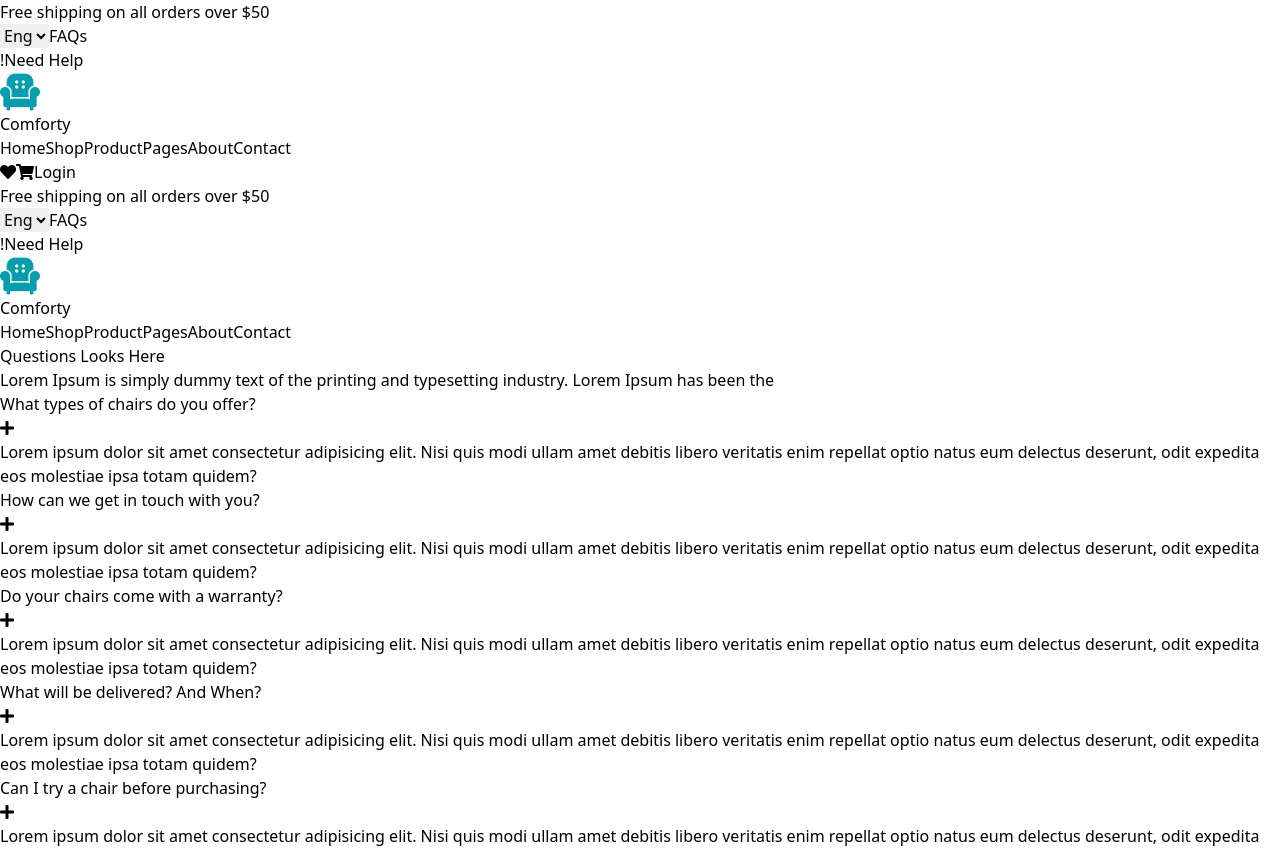
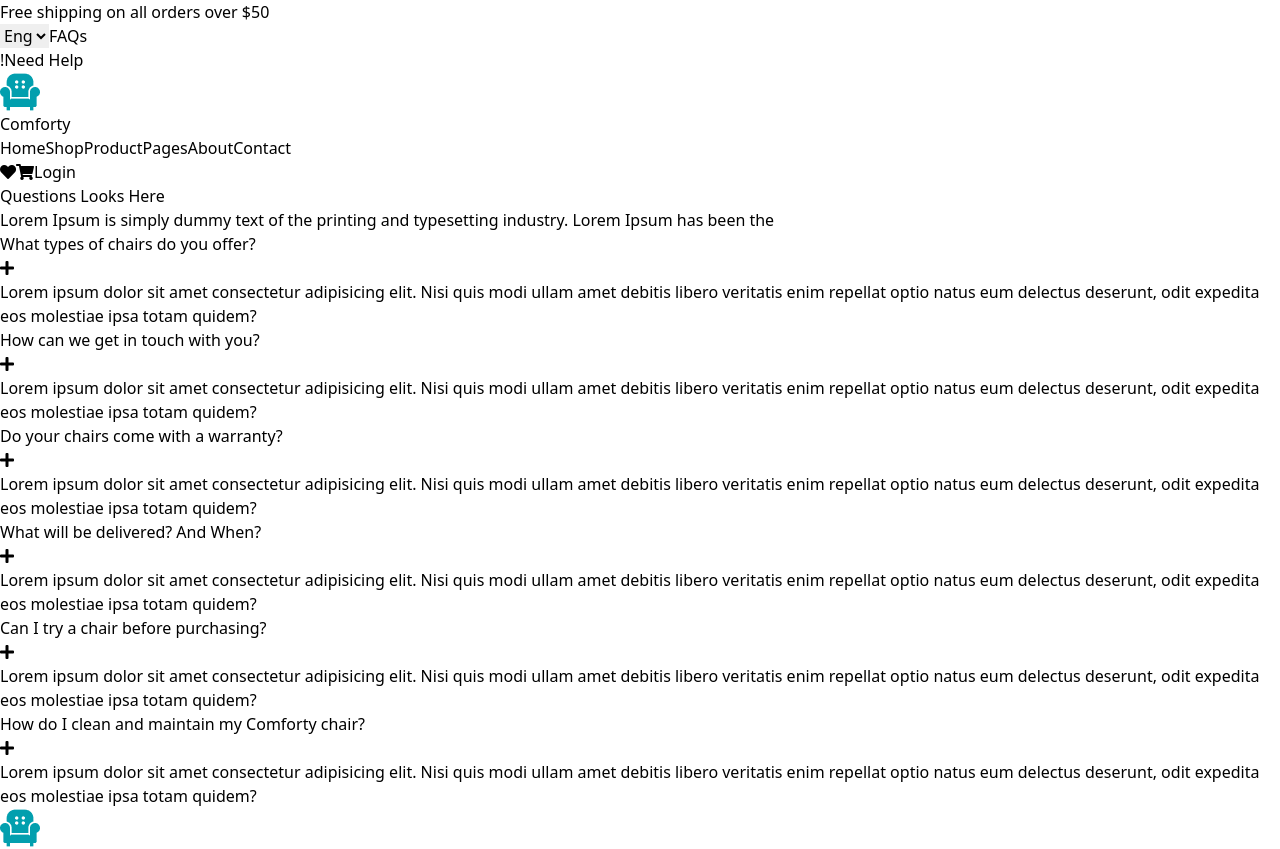
Before and after one commit to hassankh7/Hackathon-UIUX--Next.js-Jam2024, a Next.js app: page /faqs in a window 1280 px wide. Shown: the top 849 px of the page. Built offline with nearby package versions, Linux system fonts and the light colour scheme.

Commit message:
Added header and footer to layout.tsx

```diff
--- a/src/app/card/page.tsx
+++ b/src/app/card/page.tsx
@@ -1,10 +1,7 @@
 
 
 import React from "react";
-import Link from "next/link";
 import Image from "next/image";
-// import Header from "../components/header";
-// import Footer from "../components/footer";
 import Cardchair from "@/app/assets/Image (2).png"
 import logo5 from "@/app/assets/Logo Sofa.png"
 
--- a/src/app/faqs/page.tsx
+++ b/src/app/faqs/page.tsx
@@ -1,37 +1,14 @@
 
 
 import React from "react";
-import Link from "next/link";
-import Image from "next/image";
-import logo8 from "@/app/assets/Logo Sofa.png"
-import Header from "../components/header";
-import Footer from "../components/footer";
+
 
 const Faqs =() => {
 
     return(
         <div>
-        <Header/>
 
-        <div className=  "bg-gray-100 ">
-                <header className="bg-white shadow-md flex justify-center">
-                    <div className="container mx-auto flex justify-between items-center py-4 px-6">
-                        <div className="flex items-center ">
-                            <Image src={logo8} alt ="logosofa"/>
-                            <span className="text-xl font-bold">Comforty</span>
-                        </div>
-                        <nav className="flex space-x-4">
-                            <Link href="/" className="text-gray-700">Home</Link>
-                            <Link href="/shop" className="text-gray-700">Shop</Link>
-                            <Link href="/product" className="text-gray-700">Product</Link>
-                            <Link href="/card" className="text-gray-700">Pages</Link>
-                            <Link href="/about" className="text-gray-700">About</Link>
-                            <Link href="/contact" className="text-gray-700">Contact</Link>
-                        </nav>
-                        </div>
-                        </header>
-                        </div>
-                        <div className="flex justify-center items-center">
+                     <div className="flex justify-center items-center">
                     <h1 className="text-[50px] font-bold mb-4 ml-24">Questions Looks Here</h1>
                     </div>
                     <div className="ml-72">
@@ -84,7 +61,6 @@ const Faqs =() => {
                             </div>
                         </div>
                     </div>
-                    <Footer/>
                 </div>
     )
 }
--- a/src/app/page.tsx
+++ b/src/app/page.tsx
@@ -1,5 +1,4 @@
 import React from "react"
-// import Link from "next/link"
 
 import Hero from "./components/Hero"
 import TopCategries from "./components/top-categories"
--- a/src/app/shop/page.tsx
+++ b/src/app/shop/page.tsx
@@ -1,9 +1,7 @@
 
 
 import React from "react"
-import Link from "next/link"
 import Image from "next/image"
-import logo6 from "@/app/assets/Logo Sofa.png"
 import Productimage1 from "@/app/assets/Pink big Sofa.png"
 import Productimage2 from "@/app/assets/Image (2).png"
 import Productimage3 from "@/app/assets/Image (4).png"
@@ -28,8 +26,6 @@ import fbImage6 from "@/app/assets/Image (6).png"
 
 
 
-import Header from "../components/header"
-import Footer from "../components/footer"
 
 
 import Librarychair1 from "@/app/assets/Image.png"
@@ -173,7 +169,6 @@ const Shop =() => {
             <Image src={fbImage6} alt="fbproduct6" className="w-24 h-24 object-cover rounded-lg" />
         </div>
     </div>
-<Footer/>
 </div>
 )
 }
```
Also changed, not shown: src/app/about/page.tsx (+2 -25 lines), src/app/product/page.tsx (+1 -21 lines).
